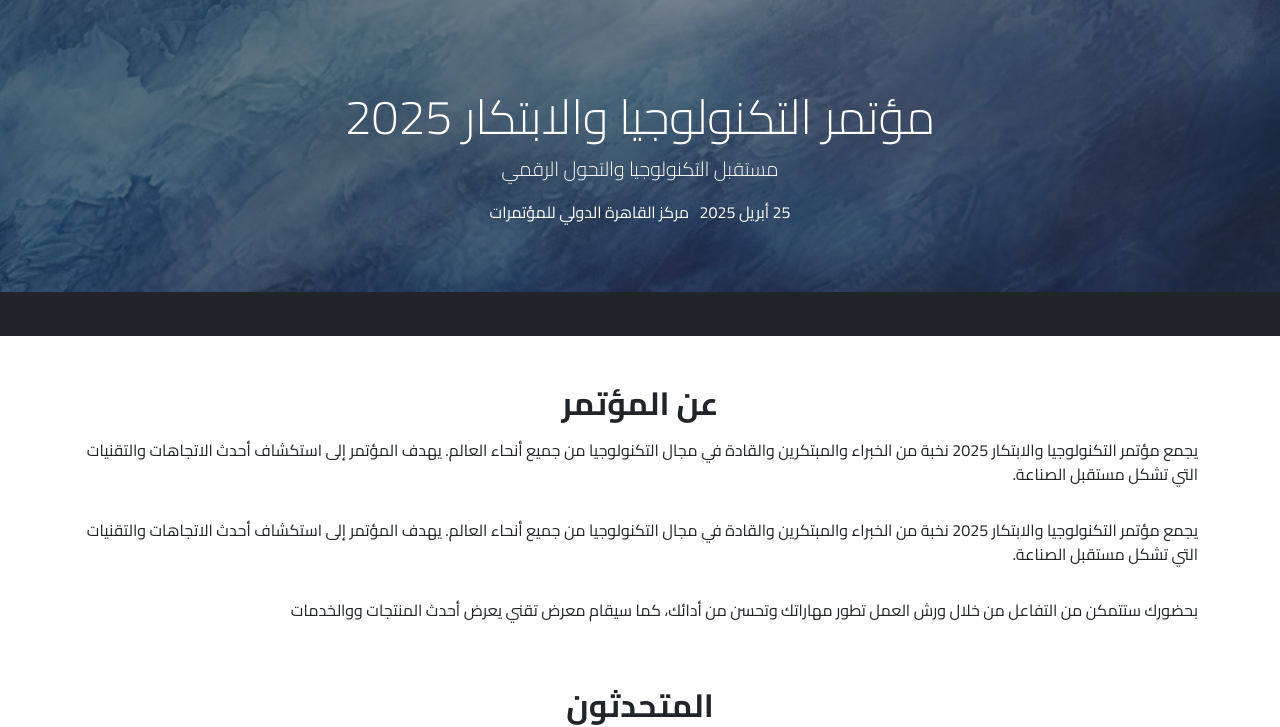
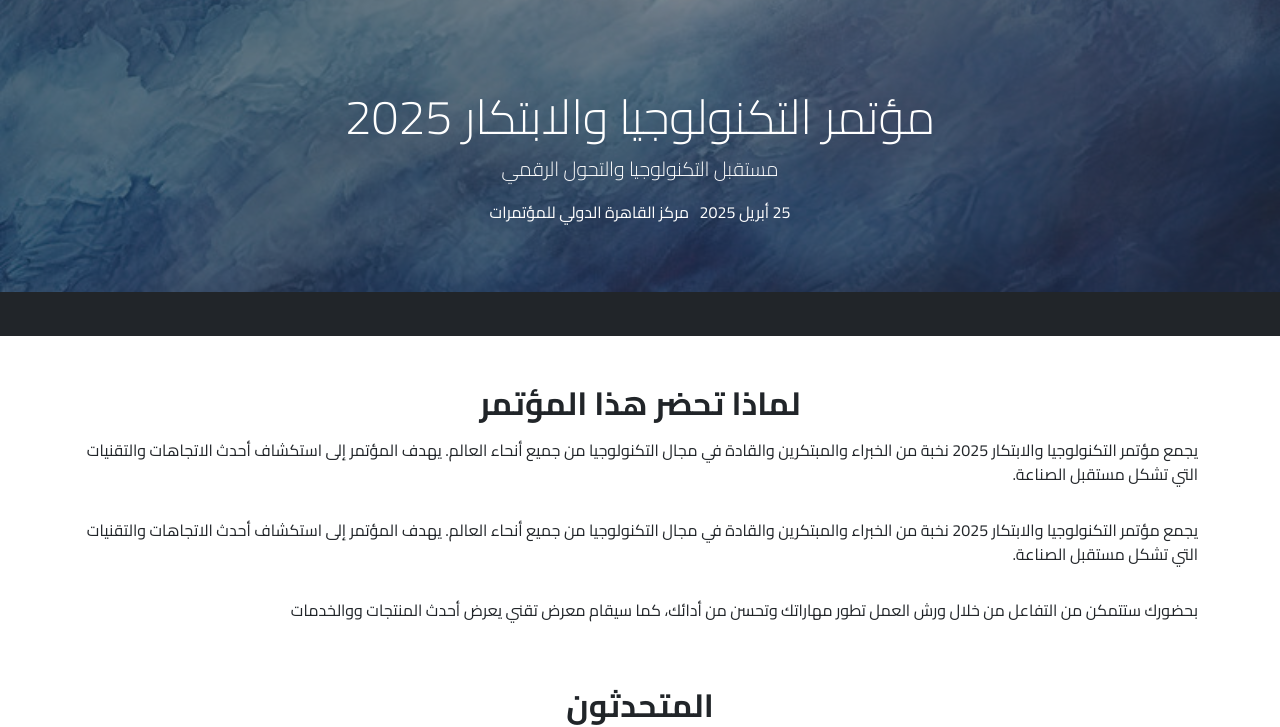
Before and after one commit to Omima56/no-mobile-behavior, a plain HTML site: page index.html in a window 1280 px wide. Shown: the part 75-802 px from the top of the page. Drawn offline with nearby package versions, Linux system fonts and the light colour scheme.

Commit message:
Update index.html

```diff
--- a/index.html
+++ b/index.html
@@ -74,7 +74,7 @@
 
 <main class="container py-5">
   <section class="mb-5" id="about">
-    <h2 class="section-title text-center">عن المؤتمر</h2>
+    <h2 class="section-title text-center">لماذا تحضر هذا المؤتمر</h2>
     <div class="row g-3">
       <p>
         يجمع مؤتمر التكنولوجيا والابتكار 2025 نخبة من الخبراء
```
